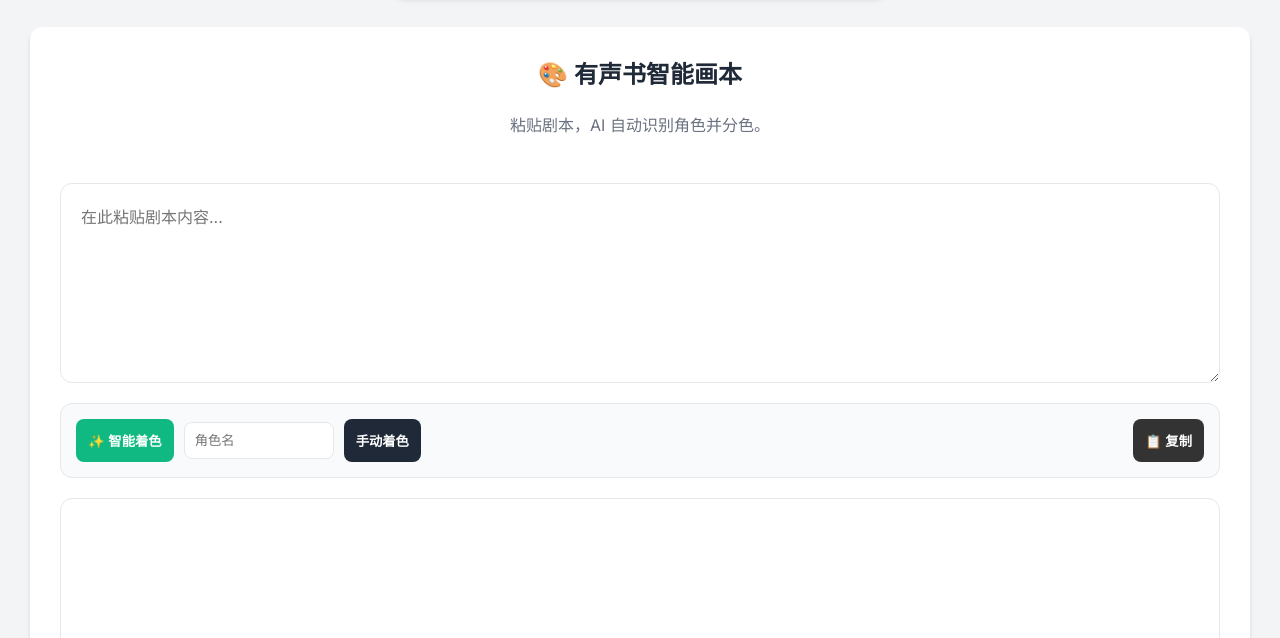
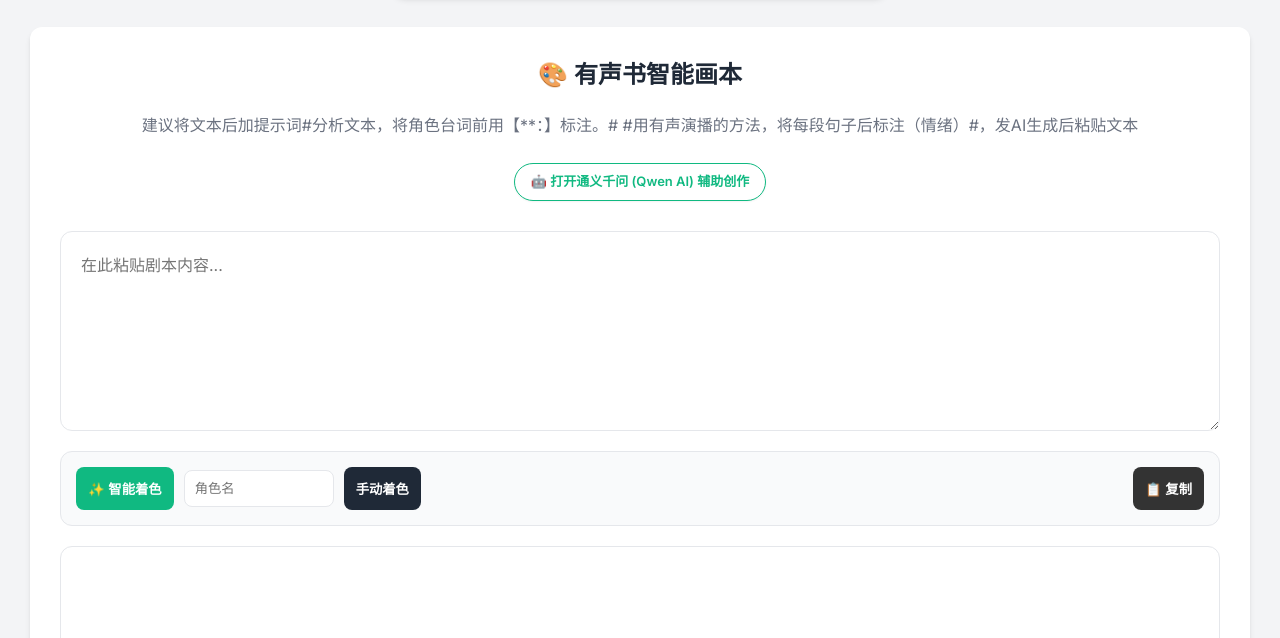
Before and after one commit to CrimeCarnival/Huaben1.6, a plain HTML site: page index.html in a window 1280 px wide. Both pictures are taken after a click on the button "智能画本". Shown: the part 162-800 px from the top of the page. Drawn offline with nearby package versions, Linux system fonts and the light colour scheme.

Commit message:
20251128_优化
1.添加提示词注释
2.画本项目增加千问链接

```diff
--- a/index.html
+++ b/index.html
@@ -142,6 +142,30 @@
         .role-item { display: flex; align-items: center; padding: 10px; border-bottom: 1px solid #f3f4f6; }
         .btn-apply { background: var(--primary); width: auto; padding: 6px 12px; font-size: 12px; }
         .btn-merge { background: #8b5cf6; width: auto; padding: 6px 12px; font-size: 12px; }
+
+        /* 新增：AI链接按钮样式 */
+        .ai-link {
+            display: inline-flex;
+            align-items: center;
+            gap: 6px;
+            margin-top: 10px;
+            padding: 8px 16px;
+            background-color: #fff;
+            border: 1px solid var(--primary);
+            color: var(--primary);
+            text-decoration: none;
+            border-radius: 20px;
+            font-size: 13px;
+            font-weight: 600;
+            transition: all 0.2s;
+            box-shadow: 0 1px 2px rgba(0,0,0,0.05);
+        }
+        .ai-link:hover {
+            background-color: var(--primary);
+            color: white;
+            transform: translateY(-1px);
+            box-shadow: 0 4px 6px rgba(0,0,0,0.1);
+        }
     </style>
 </head>
 <body>
@@ -231,7 +255,7 @@
 
             <div class="preview-section">
                 <div class="preview-container">
-                    <!-- 新增：预览区域顶部导航栏 -->
+                    <!-- 预览区域顶部导航栏 -->
                     <div class="preview-header">
                         <button class="nav-btn" id="prevBtn" disabled>◀ 上一张</button>
                         <h3 style="margin:0; color:var(--text-muted); font-size:14px;">效果预览</h3>
@@ -254,7 +278,11 @@
         <div class="tool-card hb-container">
             <div style="text-align: center; margin-bottom: 10px;">
                 <h2>🎨 有声书智能画本</h2>
-                <p style="color: var(--text-muted);">粘贴剧本，AI 自动识别角色并分色。</p>
+                <p style="color: var(--text-muted);">建议将文本后加提示词#分析文本，将角色台词前用【**：】标注。#  #用有声演播的方法，将每段句子后标注（情绪）#，发AI生成后粘贴文本</p>
+                <!-- 新增：AI链接按钮 -->
+                <a href="https://chat.qwen.ai" target="_blank" class="ai-link">
+                    🤖 打开通义千问 (Qwen AI) 辅助创作
+                </a>
             </div>
             <textarea class="hb-textarea" id="input" placeholder="在此粘贴剧本内容..."></textarea>
             <div class="hb-controls">
```
